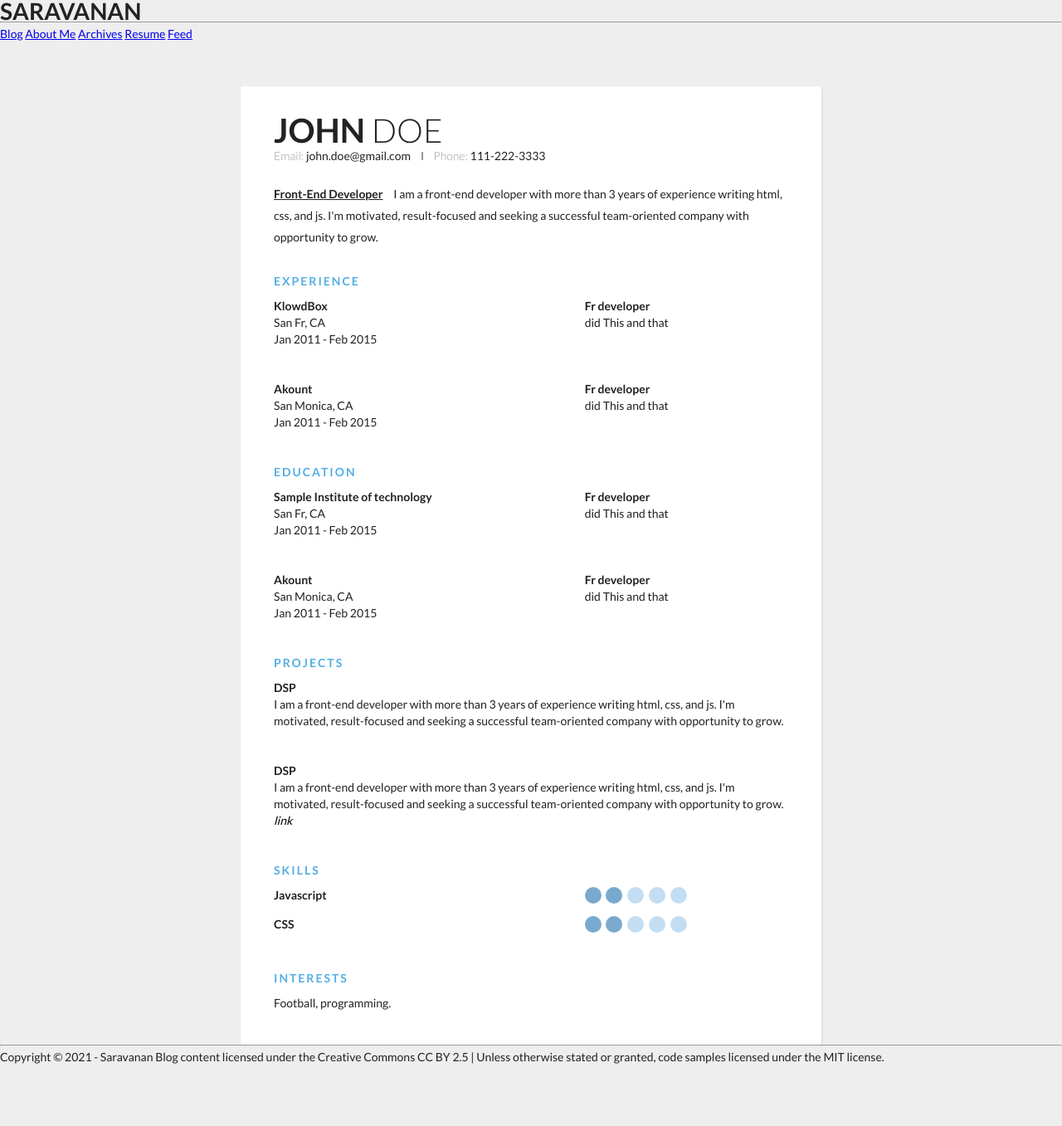
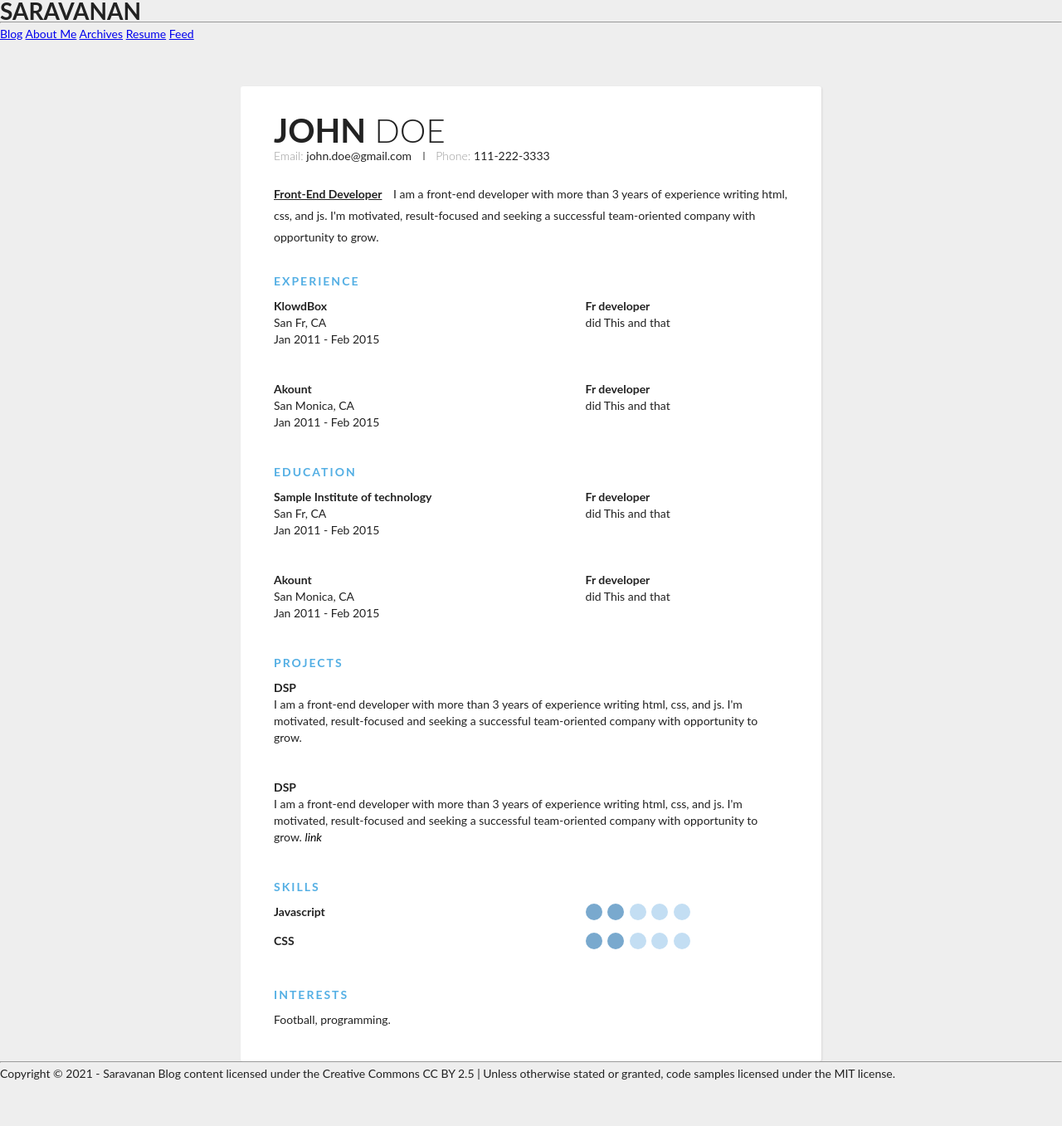
Before and after one commit to saravanaram/saravanaram.github.io, a Jekyll site: the page built from resume.html, in a window 1280 px wide. Shown: the whole page at 83% size. Built offline with Jekyll 4.4.1, drawn with Linux system fonts in a browser that asks for light colours.

Commit message:
Update resume.html

```diff
--- a/resume.html
+++ b/resume.html
@@ -2,7 +2,6 @@
 layout: cv
 permalink: resume.html
 ---
-<link href='https://fonts.googleapis.com/css?family=Lato:400,300,700' rel='stylesheet' type='text/css'>
 
 <div class="container">
   <div class="header">
```
